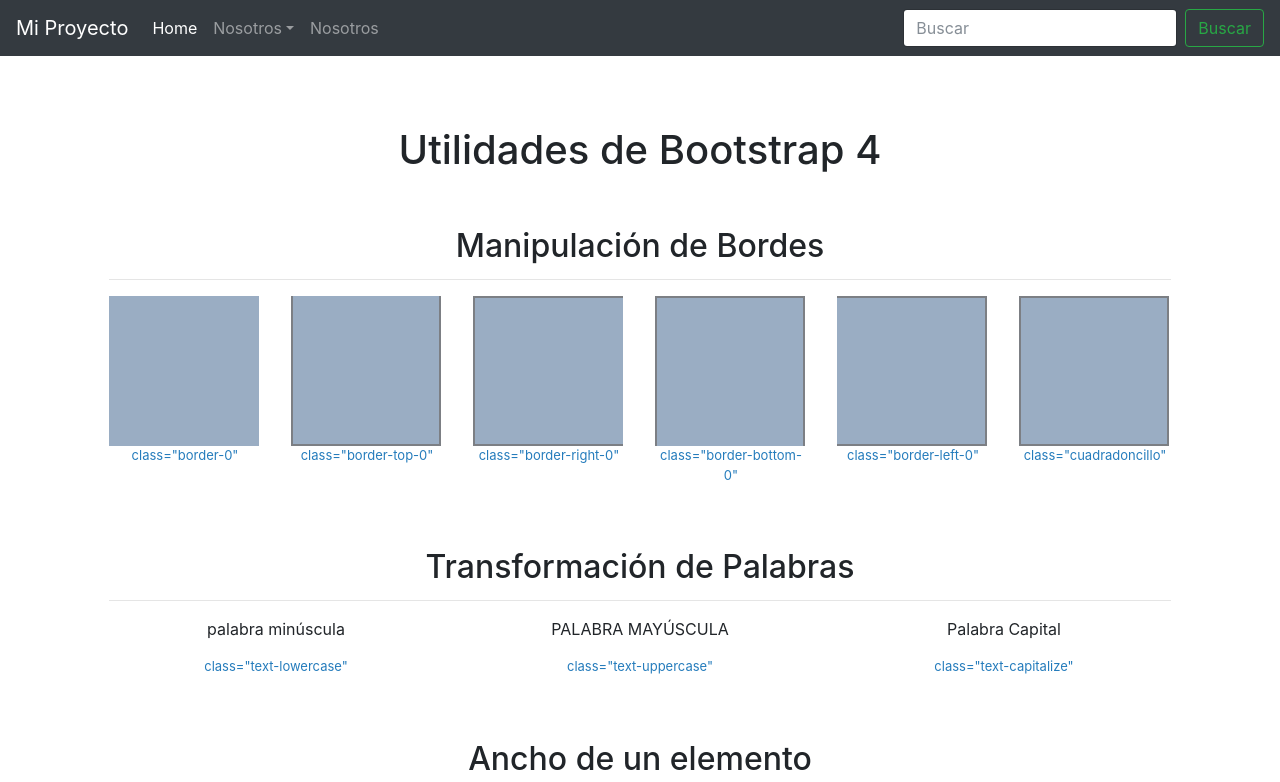
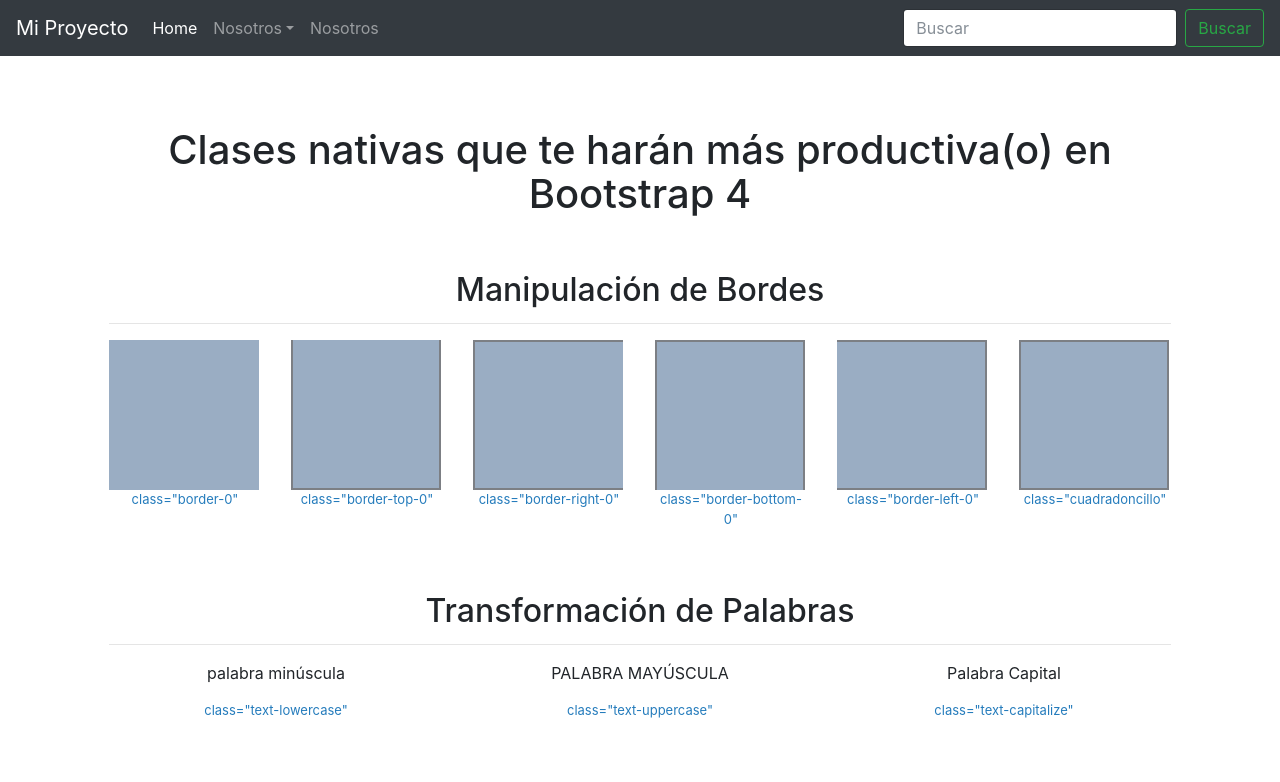
Before and after one commit to collectivecloudperu/clases_utiles_bootstrap_4, a plain HTML site: page index.html in a window 1280 px wide. Shown: the top 782 px of the page. Drawn offline with nearby package versions, Linux system fonts and the light colour scheme.

Commit message:
Update index.html

```diff
--- a/index.html
+++ b/index.html
@@ -2,7 +2,7 @@
 <html >
 <head>
   	<meta charset="UTF-8">
-  	<title>Utilidades de Bootstrap 4 </title>
+  	<title>Clases nativas que te harán más productiva(o) en Bootstrap 4 </title>
 
 
 
@@ -68,7 +68,7 @@
 
     <div class="starter-template">
 
-      <h1>Utilidades de Bootstrap 4</h1>
+      <h1>Clases nativas que te harán más productiva(o) en Bootstrap 4 </h1>
 
       <br><br>
 
```
